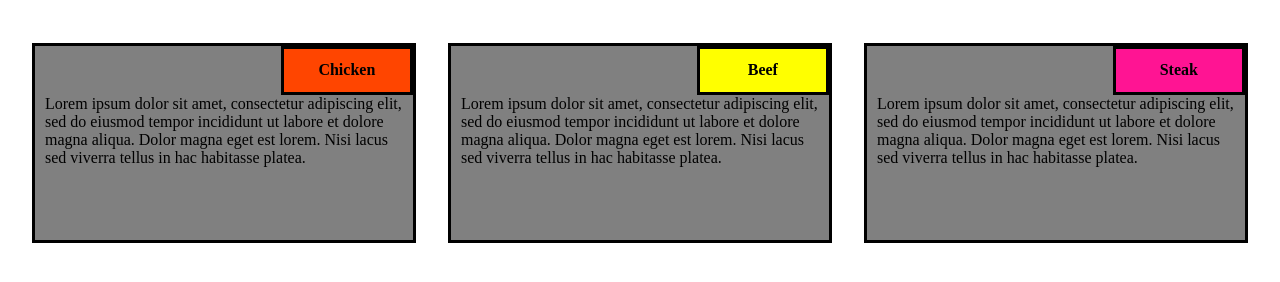
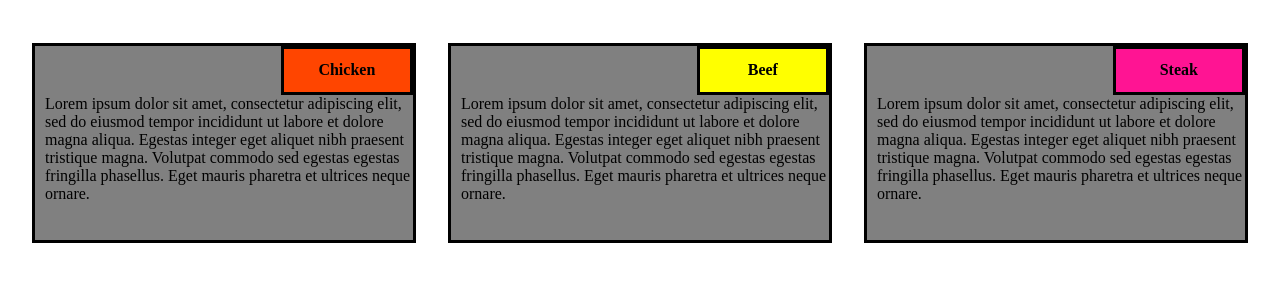
Before and after one commit to JCooper10/Coursera, a plain HTML site: page module2-solution/index.html in a window 1280 px wide. Shown: the part 108-390 px from the top of the page. Drawn offline with Linux system fonts and the light colour scheme.

Commit message:
Added text

```diff
--- a/module2-solution/index.html
+++ b/module2-solution/index.html
@@ -12,17 +12,17 @@
 	<div class="row">
 		<div id="container1" class="col-lg-4 col-md-5 col-sm-1">
 			<p id="p1"><b>Chicken</b></p>
-			<p id="p4">Lorem ipsum dolor sit amet, consectetur adipiscing elit, sed do eiusmod tempor incididunt ut labore et dolore magna aliqua. Dolor magna eget est lorem. Nisi lacus sed viverra tellus in hac habitasse platea.</p>
+			<p id="p4">Lorem ipsum dolor sit amet, consectetur adipiscing elit, sed do eiusmod tempor incididunt ut labore et dolore magna aliqua. Egestas integer eget aliquet nibh praesent tristique magna. Volutpat commodo sed egestas egestas fringilla phasellus. Eget mauris pharetra et ultrices neque ornare.</p>
 		</div>
 
 		<div id="container2" class="col-lg-4 col-md-5 col-sm-1">
 			<p id="p2"><b>Beef</b></p>
-			<p id="p4">Lorem ipsum dolor sit amet, consectetur adipiscing elit, sed do eiusmod tempor incididunt ut labore et dolore magna aliqua. Dolor magna eget est lorem. Nisi lacus sed viverra tellus in hac habitasse platea.</p>
+			<p id="p4">Lorem ipsum dolor sit amet, consectetur adipiscing elit, sed do eiusmod tempor incididunt ut labore et dolore magna aliqua. Egestas integer eget aliquet nibh praesent tristique magna. Volutpat commodo sed egestas egestas fringilla phasellus. Eget mauris pharetra et ultrices neque ornare.</p>
 		</div>
 
 		<div id="container3" class="col-lg-4 col-md-11 col-sm-1">
 			<p id="p3"><b>Steak</b></p>
-			<p id="p4">Lorem ipsum dolor sit amet, consectetur adipiscing elit, sed do eiusmod tempor incididunt ut labore et dolore magna aliqua. Dolor magna eget est lorem. Nisi lacus sed viverra tellus in hac habitasse platea.</p>
+			<p id="p4">Lorem ipsum dolor sit amet, consectetur adipiscing elit, sed do eiusmod tempor incididunt ut labore et dolore magna aliqua. Egestas integer eget aliquet nibh praesent tristique magna. Volutpat commodo sed egestas egestas fringilla phasellus. Eget mauris pharetra et ultrices neque ornare.</p>
 		</div>
 	</div>
 
```
